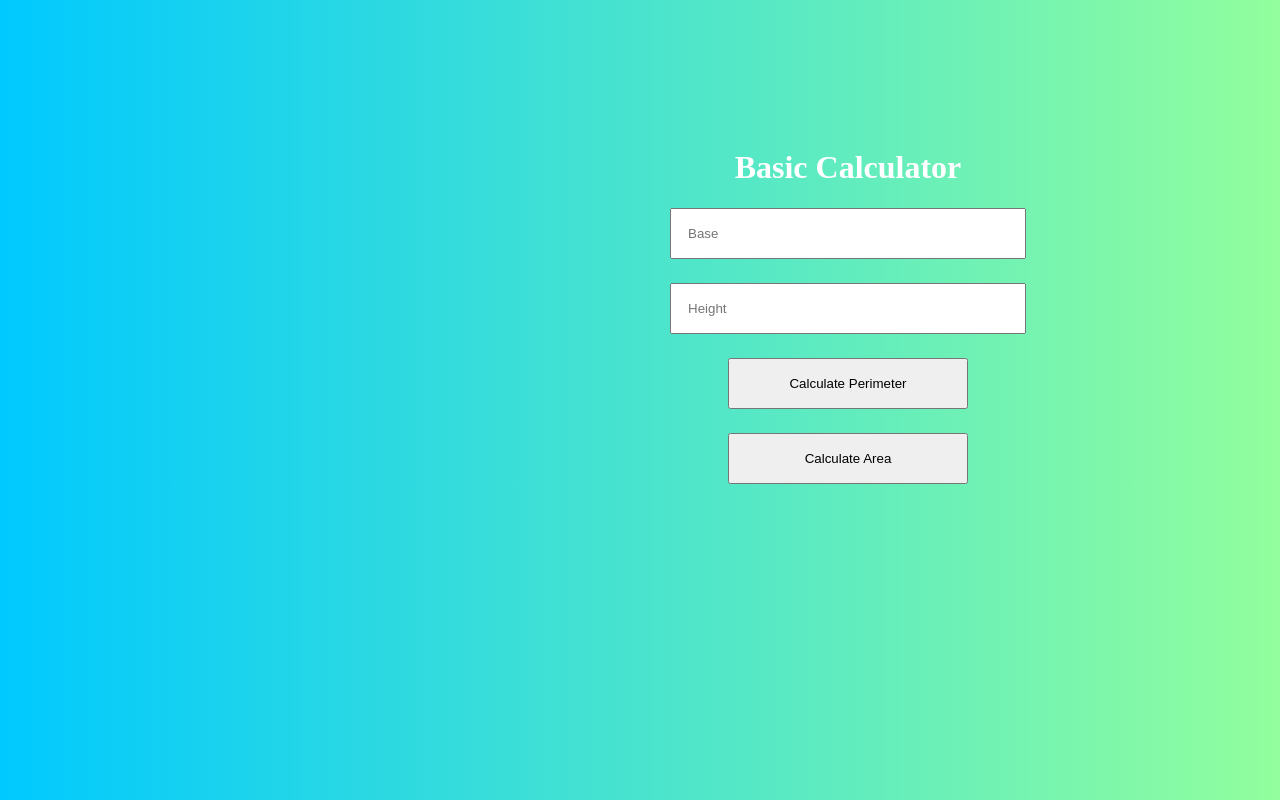
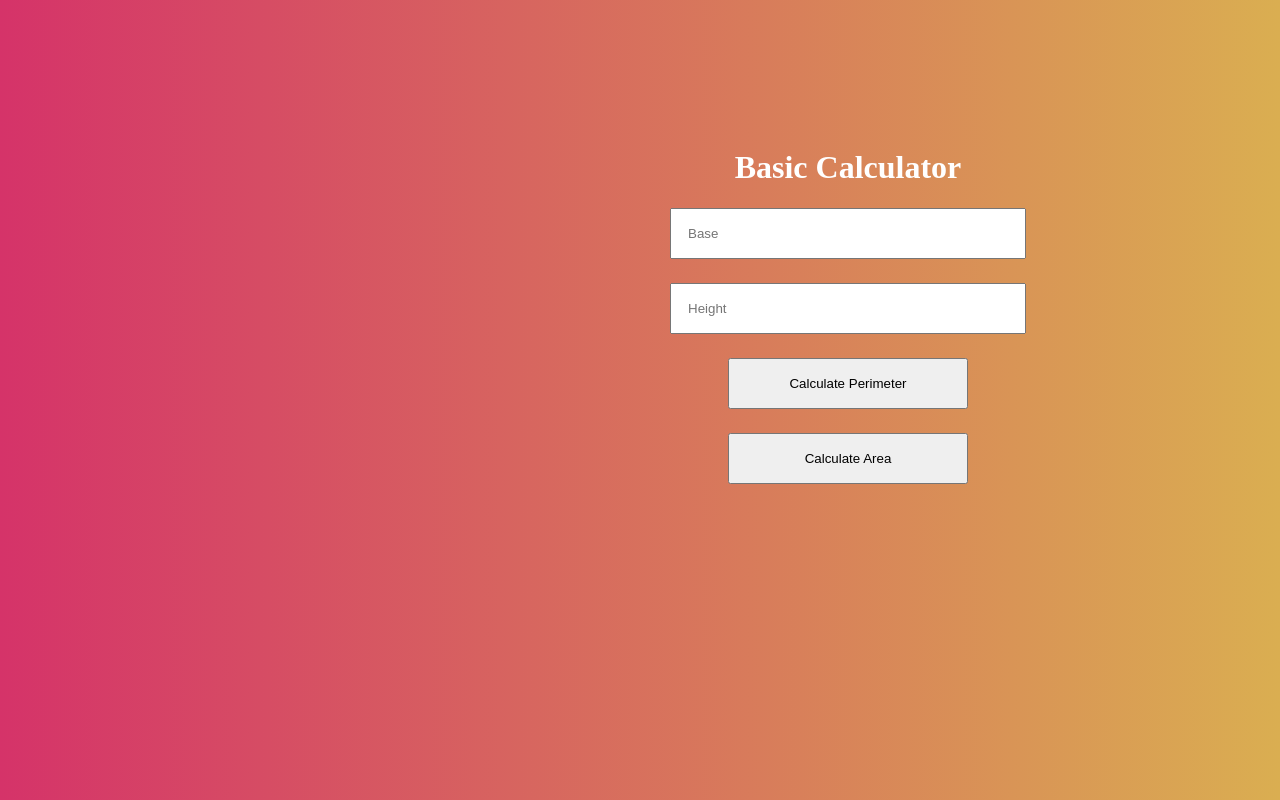
Before and after one commit to kanansnote/js-perimeter-area-calculation, a plain HTML site: page index.html in a window 1280 px wide. Drawn offline with Linux system fonts and the light colour scheme.

Commit message:
Returned the previous body background.

```diff
--- a/src/css/style.css
+++ b/src/css/style.css
@@ -1,5 +1,5 @@
 body {
-    background: linear-gradient(90deg, #00C9FF 0%, #92FE9D 100%);
+    background: linear-gradient(90deg, #d53369 0%, #daae51 100%);
 
     main {
 
```
